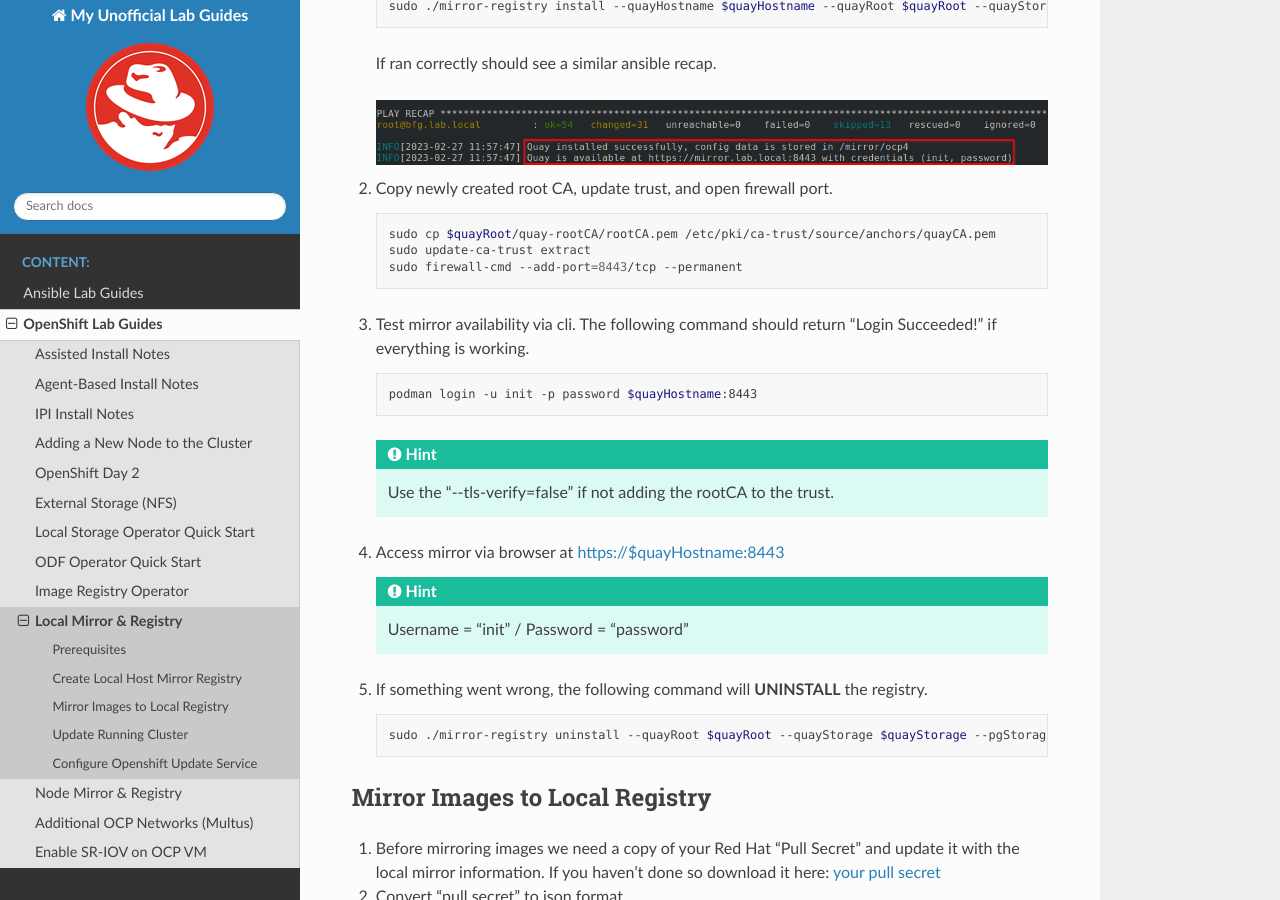
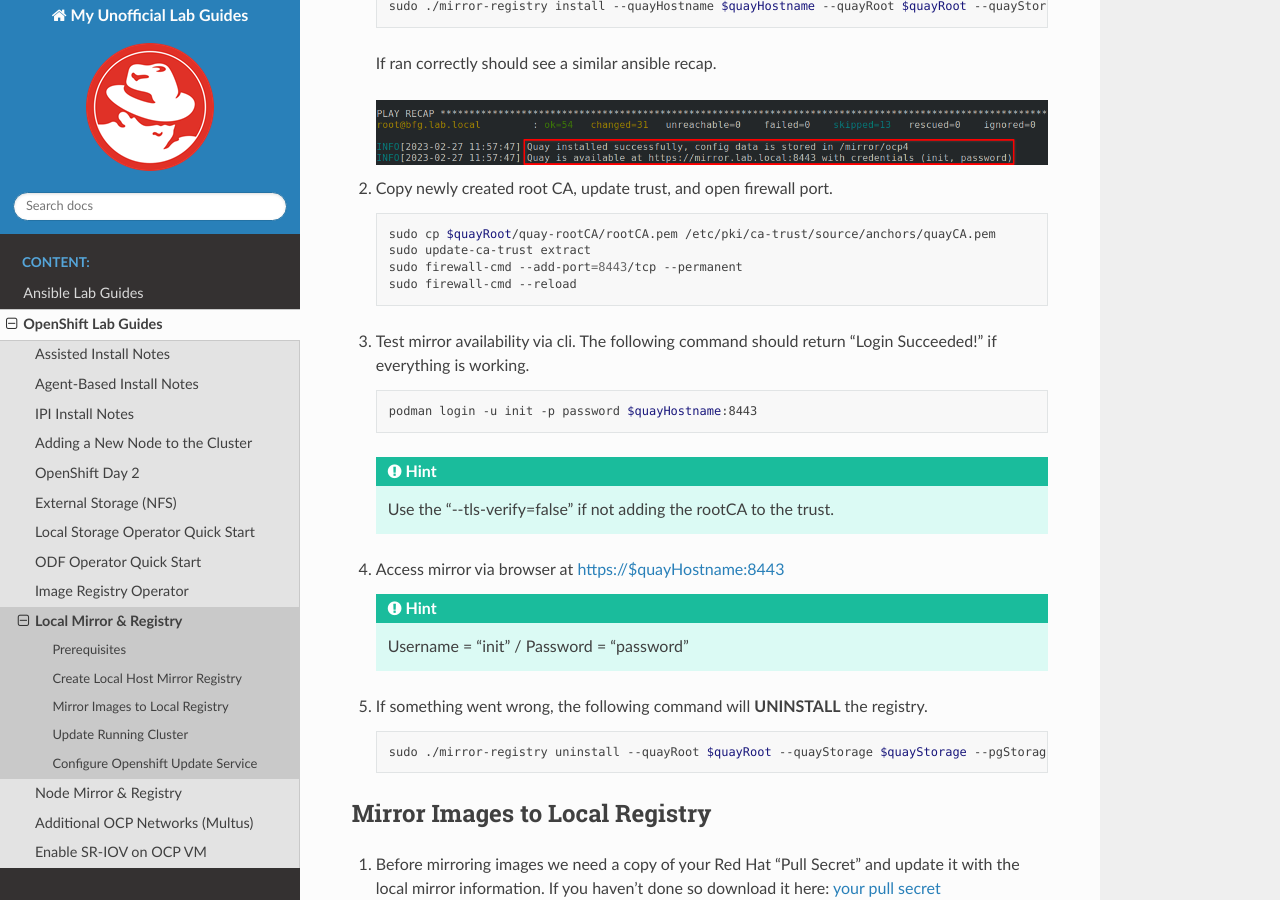
Before and after one commit to vtog/labGuides, a Sphinx documentation site: the page built from source/ocp/local-mirror-registry.rst, in a window 1280 px wide and 900 px high, scrolled down 1718 px. Built offline with Sphinx 7.4.7 and the Read the Docs theme 2.0.0, drawn with Linux system fonts in a browser that asks for light colours; pages that are not in the unit, such as notebooks, are missing from menus.

Commit message:
added firewall reload where missing

```diff
--- a/source/ocp/local-mirror-registry.rst
+++ b/source/ocp/local-mirror-registry.rst
@@ -85,6 +85,7 @@
       sudo cp $quayRoot/quay-rootCA/rootCA.pem /etc/pki/ca-trust/source/anchors/quayCA.pem
       sudo update-ca-trust extract
       sudo firewall-cmd --add-port=8443/tcp --permanent
+      sudo firewall-cmd --reload
 
 #. Test mirror availability via cli. The following command should return
    "Login Succeeded!" if everything is working.
```
Also changed, not shown: 3 other files.
